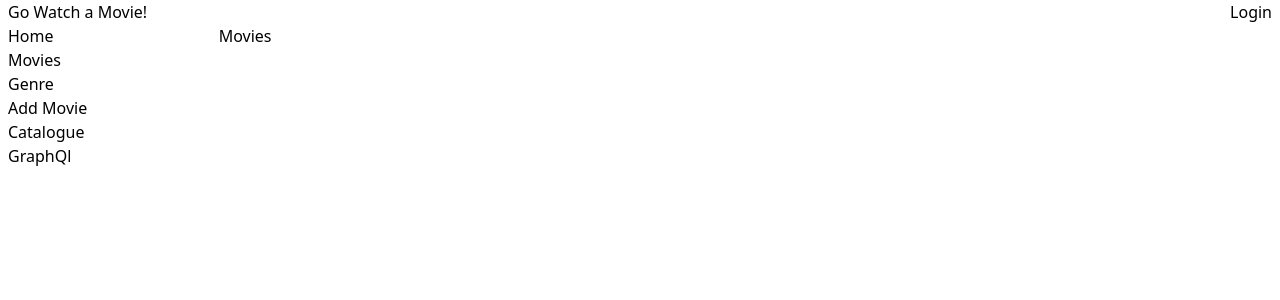
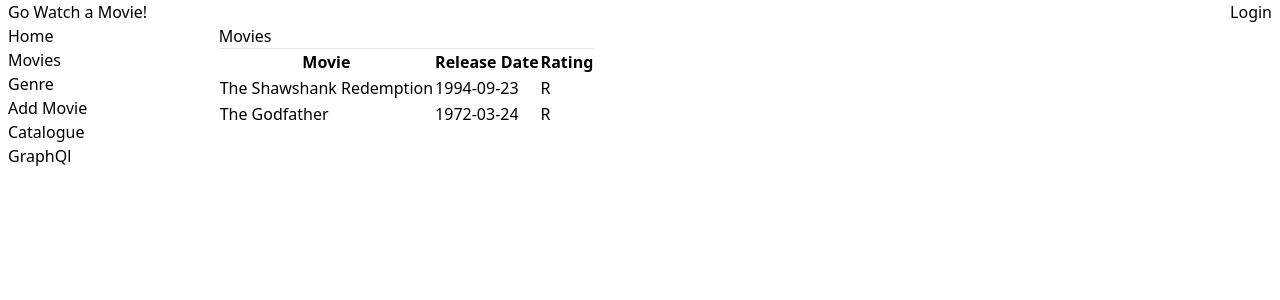
Before and after one commit to carlosarraes/watchamovie, a React (Vite) app: page /movies in a window 1280 px wide. Shown: the top 300 px of the page. Built offline with nearby package versions, Linux system fonts and the light colour scheme.

Commit message:
feat: setup movies page

```diff
--- a/src/pages/Movies.tsx
+++ b/src/pages/Movies.tsx
@@ -1,7 +1,76 @@
+import { useEffect, useState } from 'react'
+import { Link } from 'react-router-dom'
+
+interface Movie {
+  id: number
+  title: string
+  releaseDate: string
+  runtime: number
+  mpaaRating: string
+  description: string
+}
+
 const Movies = () => {
+  const [movies, setMovies] = useState([
+    {
+      id: 0,
+      title: '',
+      releaseDate: '',
+      runtime: 0,
+      mpaaRating: '',
+      description: '',
+    },
+  ])
+
+  useEffect(() => {
+    let moviesList: Movie[] = [
+      {
+        id: 1,
+        title: 'The Shawshank Redemption',
+        releaseDate: '1994-09-23',
+        runtime: 142,
+        mpaaRating: 'R',
+        description:
+          'Two imprisoned guys bond over a number of years, finding hope and eventual redemption through acts of common decency.',
+      },
+      {
+        id: 2,
+        title: 'The Godfather',
+        releaseDate: '1972-03-24',
+        runtime: 175,
+        mpaaRating: 'R',
+        description:
+          'The aging patriarch of an organized crime dynasty transfers control of his clandestine empire to his reluctant son.',
+      },
+    ]
+
+    setMovies(moviesList)
+  }, [])
+
   return (
     <section>
-      <h2>Movies</h2>
+      <h1>Movies</h1>
+      <hr />
+      <table>
+        <thead>
+          <tr>
+            <th>Movie</th>
+            <th>Release Date</th>
+            <th>Rating</th>
+          </tr>
+        </thead>
+        <tbody>
+          {movies.map(({ id, title, releaseDate, mpaaRating }) => (
+            <tr key={id}>
+              <td>
+                <Link to={`/movies/${id}`}>{title}</Link>
+              </td>
+              <td>{releaseDate}</td>
+              <td>{mpaaRating}</td>
+            </tr>
+          ))}
+        </tbody>
+      </table>
     </section>
   )
 }
```
